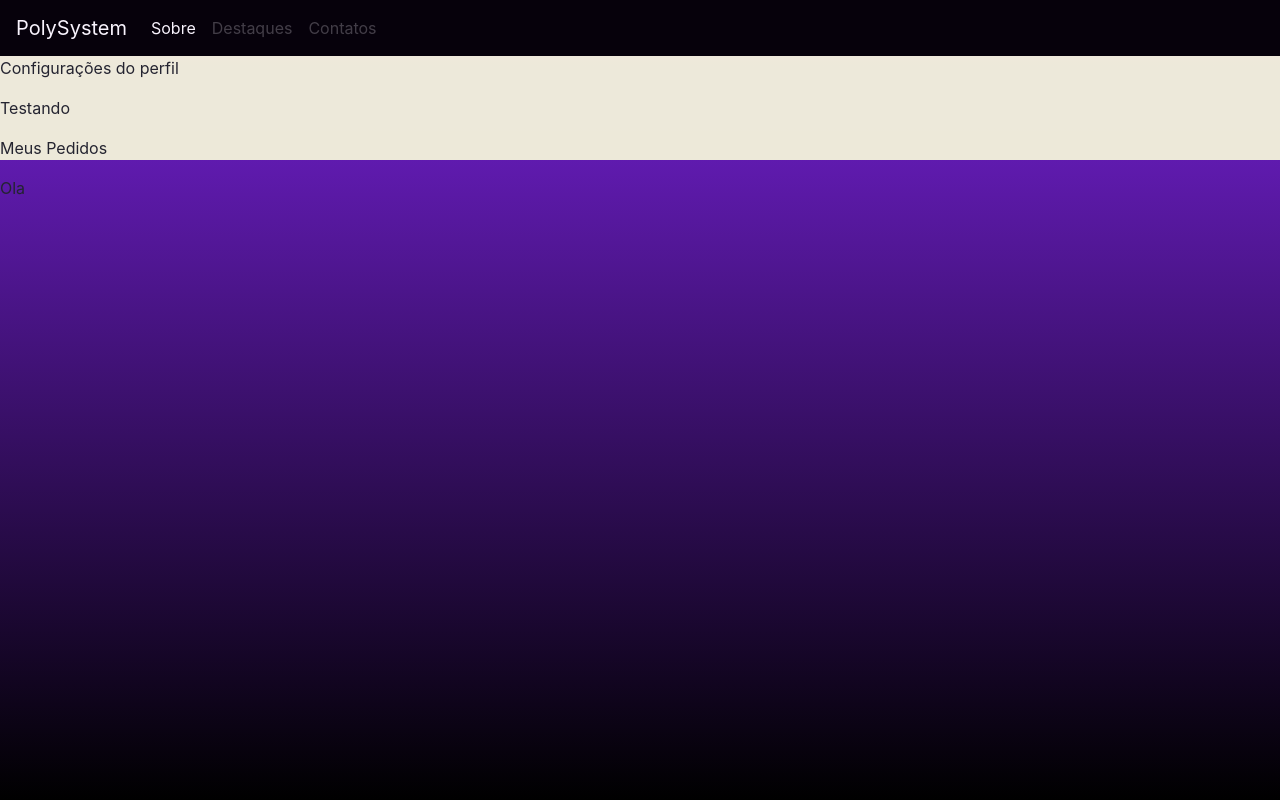
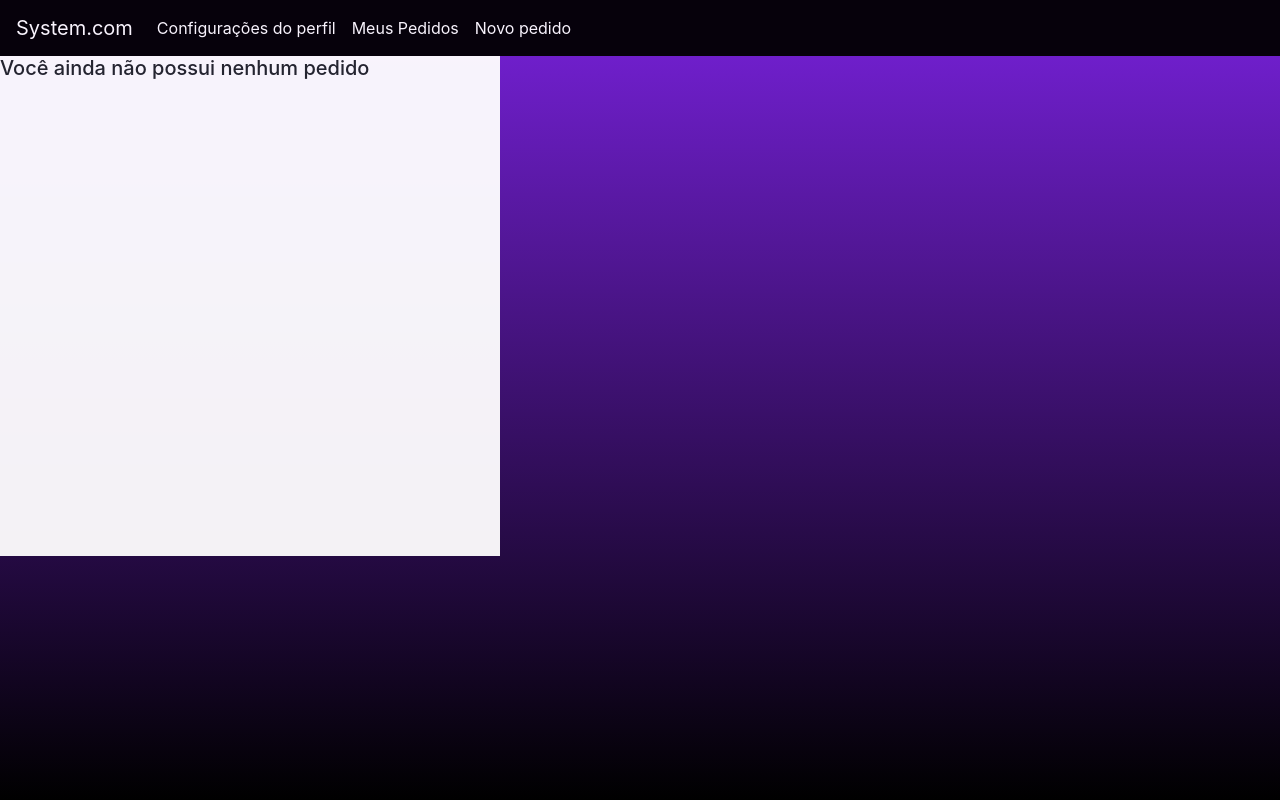
Before and after one commit to Mary0102/System.com-2022, a PHP site: page /usuario.html in a window 1280 px wide. Run offline with PHP 8.4, Linux system fonts and the light colour scheme.

Commit message:
users 02 (+ outros ajustes)

```diff
--- a/Pedido.html
+++ b/Pedido.html
@@ -42,7 +42,7 @@
     <span class="navbar-toggler-icon"></span>
   </button>
   <div class="collapse navbar-collapse" id="navbarTogglerDemo01">
-    <a class="navbar-brand" href="#"> PolySystem </a>
+    <a class="navbar-brand" href="#"> System.com </a>
     <ul class="navbar-nav mr-auto mt-2 mt-lg-0">
       <li class="nav-item active">
         <a class="nav-link" href="Planonegocio.html"> Sobre <span class="sr-only">(Página atual)</span></a>
--- a/Polysystem.html
+++ b/Polysystem.html
@@ -29,7 +29,7 @@
         <span class="navbar-toggler-icon"></span>
       </button>
       <div class="collapse navbar-collapse" id="navbarTogglerDemo01">
-        <a class="navbar-brand" href="#"> PolySystem </a>
+        <a class="navbar-brand" href="#"> System.com </a>
         <ul class="navbar-nav mr-auto mt-2 mt-lg-0">
           <li class="nav-item active">
             <a class="nav-link" href="Planonegocio.html"> Sobre <span class="sr-only">(Página atual)</span></a>
--- a/users.css
+++ b/users.css
@@ -12,6 +12,32 @@ body{
     background-image: linear-gradient(to top, #000000 0%, rgb(119, 33, 218) 100%);
 }
 
-.Barralateral {
-    background-color: beige;
+.Barra-lateral {
+    background-color: rgb(254, 234, 255);
+    width: 200px;
+    height: 180px;
+    box-sizing: border-box;
+
 }
+
+#Menu{
+    list-style: none ;
+    padding: 15px;
+}
+
+#Menu li a{
+    color: #000000;
+    text-decoration: none;
+}
+
+.temp{
+    align-items: center;
+    background-color: rgb(255, 255, 255);
+    width: 500px;
+    height: 500px;
+
+}
+
+.temp h2{
+    font-size: 20px;
+}
--- a/usuario.html
+++ b/usuario.html
@@ -18,16 +18,16 @@
           <span class="navbar-toggler-icon"></span>
         </button>
         <div class="collapse navbar-collapse" id="navbarTogglerDemo01">
-          <a class="navbar-brand" href="#"> PolySystem </a>
+          <a class="navbar-brand" href="#"> System.com </a>
           <ul class="navbar-nav mr-auto mt-2 mt-lg-0">
             <li class="nav-item active">
-              <a class="nav-link" href="Planonegocio.html"> Sobre <span class="sr-only">(Página atual)</span></a>
+              <a class="nav-link" href="#"> Configurações do perfil <span class="sr-only">(Página atual)</span></a>
             </li>
-            <li class="nav-item">
-              <a class="nav-link disabled" href="#"> Destaques </a>
+            <li class="nav-item active">
+              <a class="nav-link" href="#"> Meus Pedidos </a>
             </li>
-            <li class="nav-item">
-              <a class="nav-link disabled" href="#"> Contatos </a>
+            <li class="nav-item active">
+              <a class="nav-link" href="#"> Novo pedido </a>
             </li>
           </ul>
         </div>
@@ -35,16 +35,20 @@
     <!--    Fim NavBar  -->
 
     <!--   Sobre a conta do usaer   -->
-        <aside class="Barralateral">
-            <p>Configurações do perfil</p>
-            <p>Testando</p>
-            <p>Meus Pedidos</p>
-            <p></p>
-        </aside>
+
+    <!--    <aside class="Barra-lateral">
+          <ul id="Menu">
+            <li><a href="#"><p>Configurações do perfil</p></a></li>
+            <li><a href="#"><p></p></a></li>
+            <li><a href="#"><p>Meus Pedidos</p></a></li>
+          </ul>
+        </aside>-->
     <!--   Fim Sobre a conta do usaer   -->
 
     <!--    Seções  -->
-    <p>Ola</p>
+        <div class="temp">
+          <h2 > Você ainda não possui nenhum pedido </h2>
+        </div>
 
     <!--    Fim Seções  -->
 
```
